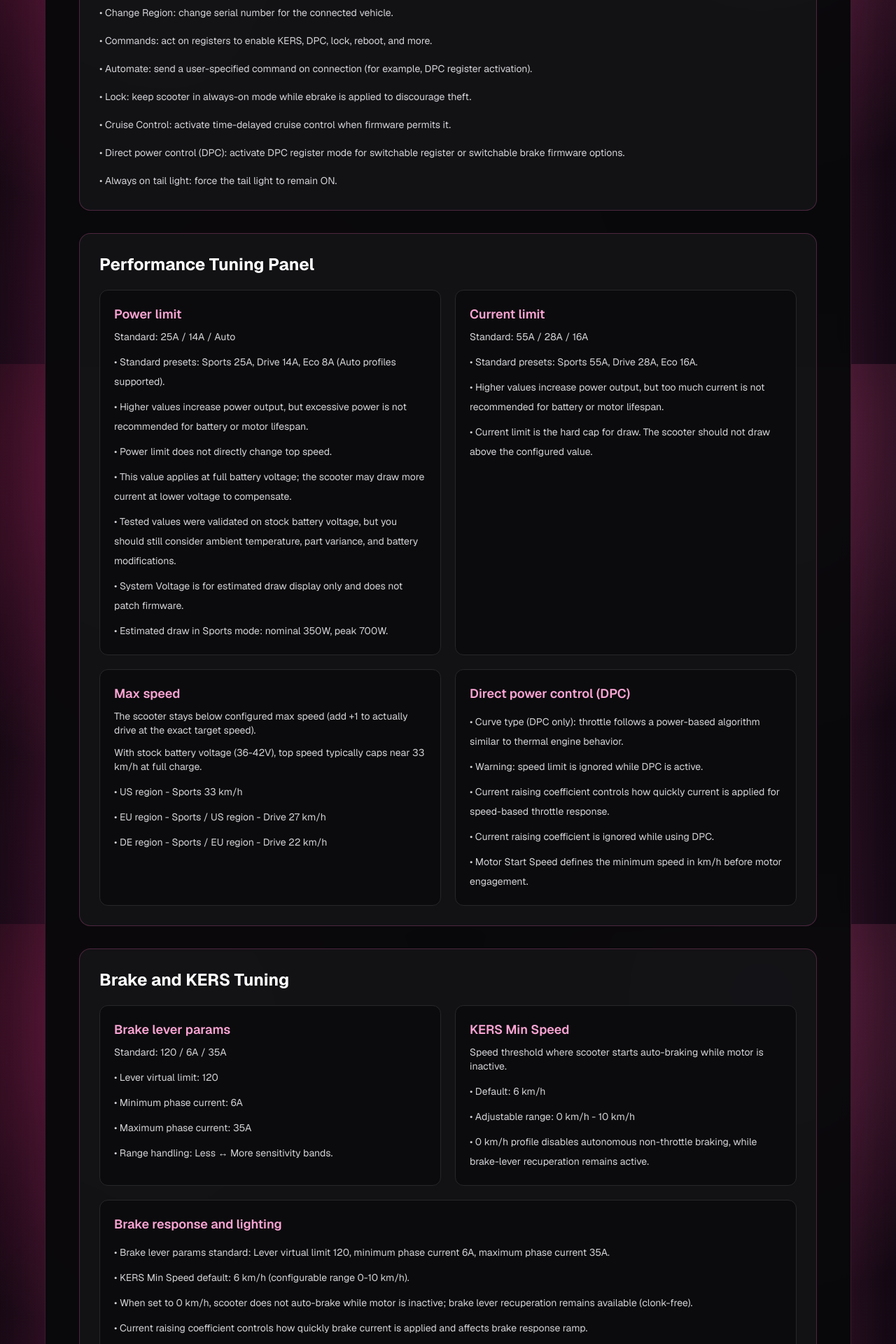
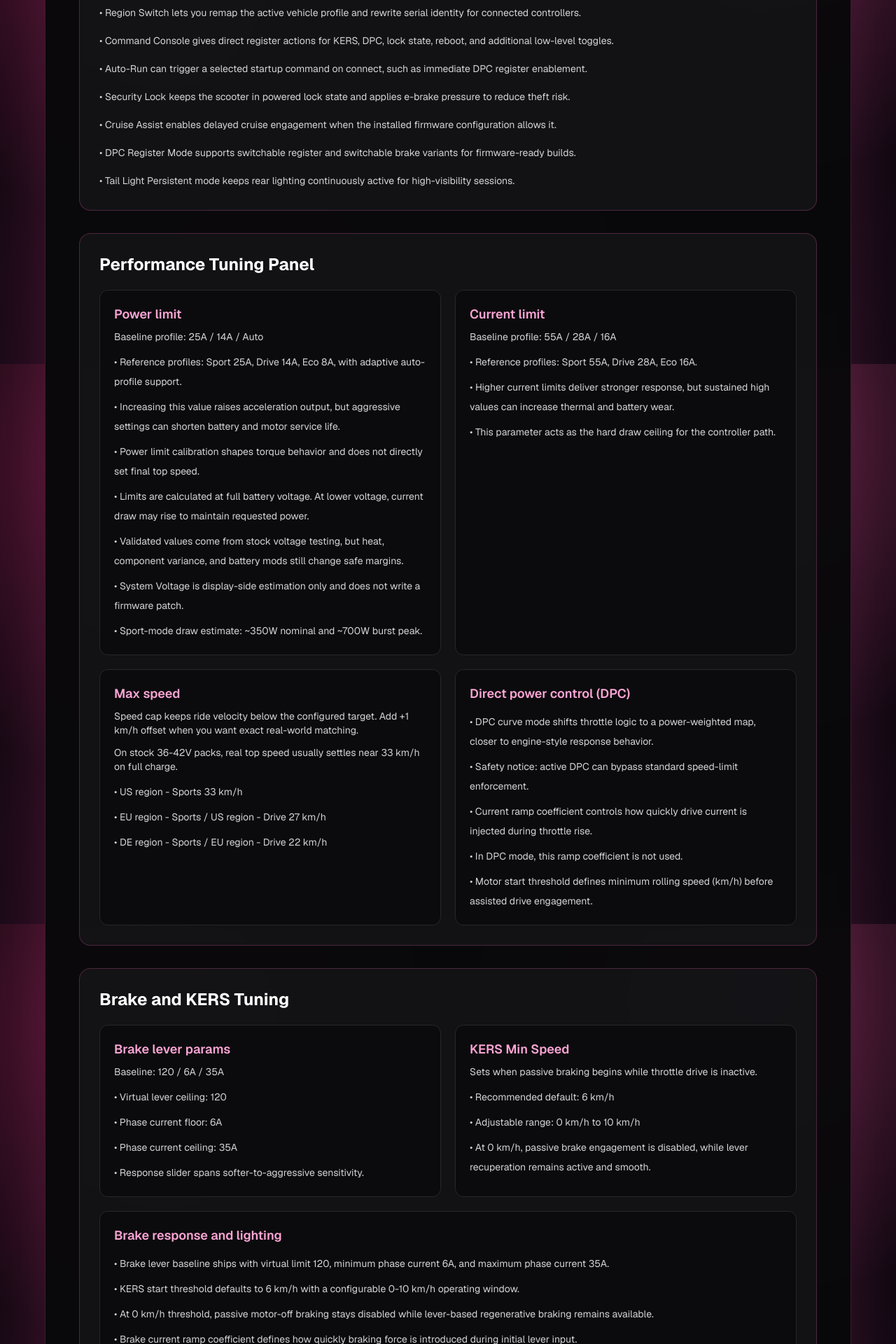
Before and after one commit to lonhro-pi/scooting-with-Lonhro, a Next.js app: page / in a window 1280 px wide. Shown: the part 1080-3000 px from the top of the page at 70% size. Built offline with nearby package versions, Linux system fonts and the light colour scheme.

Commit message:
Polish web copy for product-style language

```diff
--- a/src/app/page.tsx
+++ b/src/app/page.tsx
@@ -15,29 +15,29 @@ export default function Home() {
   ];
 
   const controlFeatures = [
-    "Change Region: change serial number for the connected vehicle.",
-    "Commands: act on registers to enable KERS, DPC, lock, reboot, and more.",
-    "Automate: send a user-specified command on connection (for example, DPC register activation).",
-    "Lock: keep scooter in always-on mode while ebrake is applied to discourage theft.",
-    "Cruise Control: activate time-delayed cruise control when firmware permits it.",
-    "Direct power control (DPC): activate DPC register mode for switchable register or switchable brake firmware options.",
-    "Always on tail light: force the tail light to remain ON.",
+    "Region Switch lets you remap the active vehicle profile and rewrite serial identity for connected controllers.",
+    "Command Console gives direct register actions for KERS, DPC, lock state, reboot, and additional low-level toggles.",
+    "Auto-Run can trigger a selected startup command on connect, such as immediate DPC register enablement.",
+    "Security Lock keeps the scooter in powered lock state and applies e-brake pressure to reduce theft risk.",
+    "Cruise Assist enables delayed cruise engagement when the installed firmware configuration allows it.",
+    "DPC Register Mode supports switchable register and switchable brake variants for firmware-ready builds.",
+    "Tail Light Persistent mode keeps rear lighting continuously active for high-visibility sessions.",
   ];
 
   const powerLimitNotes = [
-    "Standard presets: Sports 25A, Drive 14A, Eco 8A (Auto profiles supported).",
-    "Higher values increase power output, but excessive power is not recommended for battery or motor lifespan.",
-    "Power limit does not directly change top speed.",
-    "This value applies at full battery voltage; the scooter may draw more current at lower voltage to compensate.",
-    "Tested values were validated on stock battery voltage, but you should still consider ambient temperature, part variance, and battery modifications.",
-    "System Voltage is for estimated draw display only and does not patch firmware.",
-    "Estimated draw in Sports mode: nominal 350W, peak 700W.",
+    "Reference profiles: Sport 25A, Drive 14A, Eco 8A, with adaptive auto-profile support.",
+    "Increasing this value raises acceleration output, but aggressive settings can shorten battery and motor service life.",
+    "Power limit calibration shapes torque behavior and does not directly set final top speed.",
+    "Limits are calculated at full battery voltage. At lower voltage, current draw may rise to maintain requested power.",
+    "Validated values come from stock voltage testing, but heat, component variance, and battery mods still change safe margins.",
+    "System Voltage is display-side estimation only and does not write a firmware patch.",
+    "Sport-mode draw estimate: ~350W nominal and ~700W burst peak.",
   ];
 
   const currentLimitNotes = [
-    "Standard presets: Sports 55A, Drive 28A, Eco 16A.",
-    "Higher values increase power output, but too much current is not recommended for battery or motor lifespan.",
-    "Current limit is the hard cap for draw. The scooter should not draw above the configured value.",
+    "Reference profiles: Sport 55A, Drive 28A, Eco 16A.",
+    "Higher current limits deliver stronger response, but sustained high values can increase thermal and battery wear.",
+    "This parameter acts as the hard draw ceiling for the controller path.",
   ];
 
   const speedProfiles = [
@@ -47,11 +47,11 @@ export default function Home() {
   ];
 
   const brakeNotes = [
-    "Brake lever params standard: Lever virtual limit 120, minimum phase current 6A, maximum phase current 35A.",
-    "KERS Min Speed default: 6 km/h (configurable range 0-10 km/h).",
-    "When set to 0 km/h, scooter does not auto-brake while motor is inactive; brake lever recuperation remains available (clonk-free).",
-    "Current raising coefficient controls how quickly brake current is applied and affects brake response ramp.",
-    "Brake light mode and brake light flash frequency are configurable behavior outputs.",
+    "Brake lever baseline ships with virtual limit 120, minimum phase current 6A, and maximum phase current 35A.",
+    "KERS start threshold defaults to 6 km/h with a configurable 0-10 km/h operating window.",
+    "At 0 km/h threshold, passive motor-off braking stays disabled while lever-based regenerative braking remains available.",
+    "Brake current ramp coefficient defines how quickly braking force is introduced during initial lever input.",
+    "Brake light behavior can be tuned with mode selection and flash-frequency controls.",
   ];
 
   return (
@@ -156,7 +156,7 @@ export default function Home() {
             <article className="rounded-xl border border-zinc-800 bg-zinc-950/70 p-5">
               <h3 className="text-lg font-semibold text-pink-300">Power limit</h3>
               <p className="mt-2 text-sm text-zinc-300">
-                Standard: 25A / 14A / Auto
+                Baseline profile: 25A / 14A / Auto
               </p>
               <ul className="mt-3 grid gap-2 text-sm leading-7 text-zinc-300">
                 {powerLimitNotes.map((note) => (
@@ -168,7 +168,7 @@ export default function Home() {
             <article className="rounded-xl border border-zinc-800 bg-zinc-950/70 p-5">
               <h3 className="text-lg font-semibold text-pink-300">Current limit</h3>
               <p className="mt-2 text-sm text-zinc-300">
-                Standard: 55A / 28A / 16A
+                Baseline profile: 55A / 28A / 16A
               </p>
               <ul className="mt-3 grid gap-2 text-sm leading-7 text-zinc-300">
                 {currentLimitNotes.map((note) => (
@@ -182,12 +182,12 @@ export default function Home() {
             <article className="rounded-xl border border-zinc-800 bg-zinc-950/70 p-5">
               <h3 className="text-lg font-semibold text-pink-300">Max speed</h3>
               <p className="mt-2 text-sm text-zinc-300">
-                The scooter stays below configured max speed (add +1 to actually
-                drive at the exact target speed).
+                Speed cap keeps ride velocity below the configured target. Add +1
+                km/h offset when you want exact real-world matching.
               </p>
               <p className="mt-3 text-sm text-zinc-300">
-                With stock battery voltage (36-42V), top speed typically caps
-                near 33 km/h at full charge.
+                On stock 36-42V packs, real top speed usually settles near 33
+                km/h on full charge.
               </p>
               <ul className="mt-3 grid gap-2 text-sm leading-7 text-zinc-300">
                 {speedProfiles.map((profile) => (
@@ -202,22 +202,23 @@ export default function Home() {
               </h3>
               <ul className="mt-3 grid gap-2 text-sm leading-7 text-zinc-300">
                 <li>
-                  • Curve type (DPC only): throttle follows a power-based
-                  algorithm similar to thermal engine behavior.
+                  • DPC curve mode shifts throttle logic to a power-weighted map,
+                  closer to engine-style response behavior.
                 </li>
                 <li>
-                  • Warning: speed limit is ignored while DPC is active.
+                  • Safety notice: active DPC can bypass standard speed-limit
+                  enforcement.
                 </li>
                 <li>
-                  • Current raising coefficient controls how quickly current is
-                  applied for speed-based throttle response.
+                  • Current ramp coefficient controls how quickly drive current
+                  is injected during throttle rise.
                 </li>
                 <li>
-                  • Current raising coefficient is ignored while using DPC.
+                  • In DPC mode, this ramp coefficient is not used.
                 </li>
                 <li>
-                  • Motor Start Speed defines the minimum speed in km/h before
-                  motor engagement.
+                  • Motor start threshold defines minimum rolling speed (km/h)
+                  before assisted drive engagement.
                 </li>
               </ul>
             </article>
@@ -233,27 +234,28 @@ export default function Home() {
               <h3 className="text-lg font-semibold text-pink-300">
                 Brake lever params
               </h3>
-              <p className="mt-2 text-sm text-zinc-300">Standard: 120 / 6A / 35A</p>
+              <p className="mt-2 text-sm text-zinc-300">
+                Baseline: 120 / 6A / 35A
+              </p>
               <ul className="mt-3 grid gap-2 text-sm leading-7 text-zinc-300">
-                <li>• Lever virtual limit: 120</li>
-                <li>• Minimum phase current: 6A</li>
-                <li>• Maximum phase current: 35A</li>
-                <li>• Range handling: Less ↔ More sensitivity bands.</li>
+                <li>• Virtual lever ceiling: 120</li>
+                <li>• Phase current floor: 6A</li>
+                <li>• Phase current ceiling: 35A</li>
+                <li>• Response slider spans softer-to-aggressive sensitivity.</li>
               </ul>
             </article>
 
             <article className="rounded-xl border border-zinc-800 bg-zinc-950/70 p-5">
               <h3 className="text-lg font-semibold text-pink-300">KERS Min Speed</h3>
               <p className="mt-2 text-sm text-zinc-300">
-                Speed threshold where scooter starts auto-braking while motor is
-                inactive.
+                Sets when passive braking begins while throttle drive is inactive.
               </p>
               <ul className="mt-3 grid gap-2 text-sm leading-7 text-zinc-300">
-                <li>• Default: 6 km/h</li>
-                <li>• Adjustable range: 0 km/h - 10 km/h</li>
+                <li>• Recommended default: 6 km/h</li>
+                <li>• Adjustable range: 0 km/h to 10 km/h</li>
                 <li>
-                  • 0 km/h profile disables autonomous non-throttle braking,
-                  while brake-lever recuperation remains active.
+                  • At 0 km/h, passive brake engagement is disabled, while lever
+                  recuperation remains active and smooth.
                 </li>
               </ul>
             </article>
```
